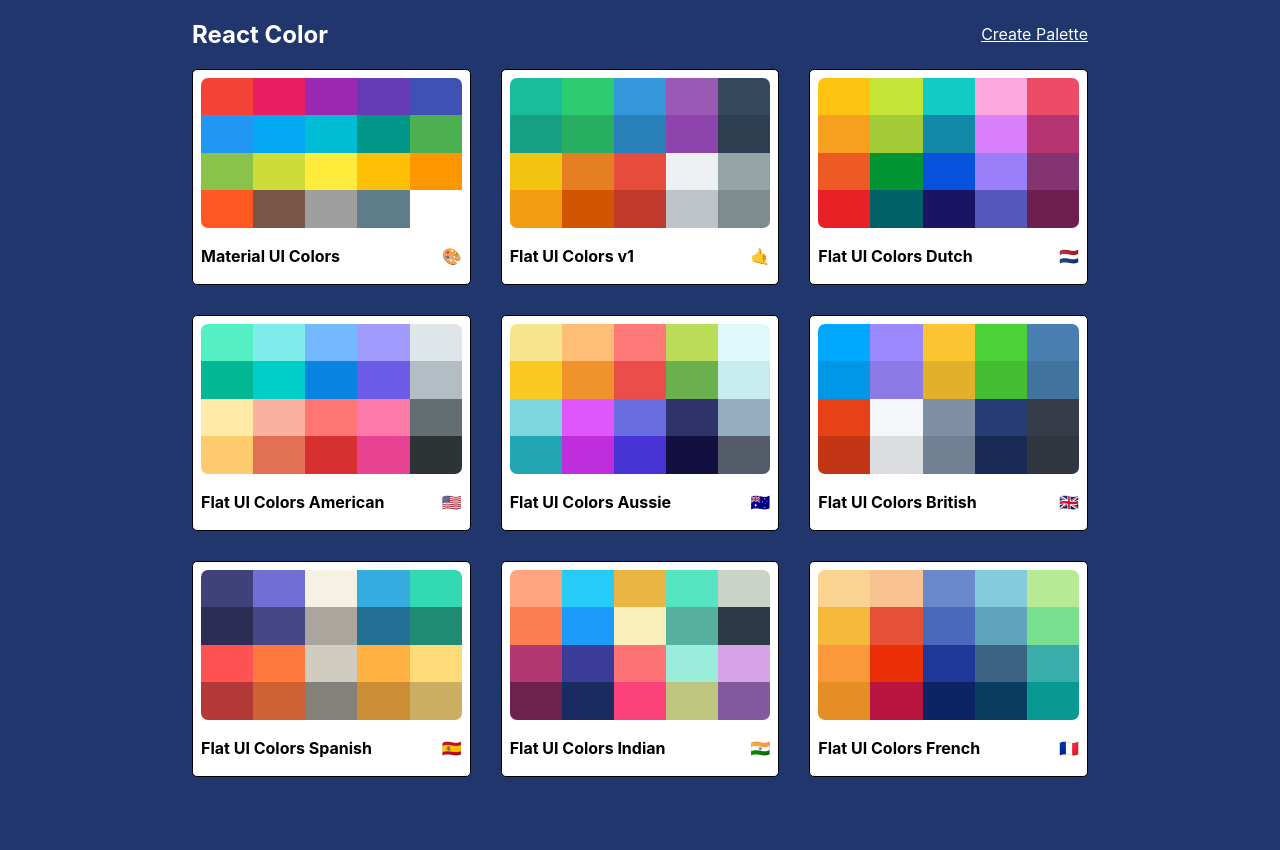
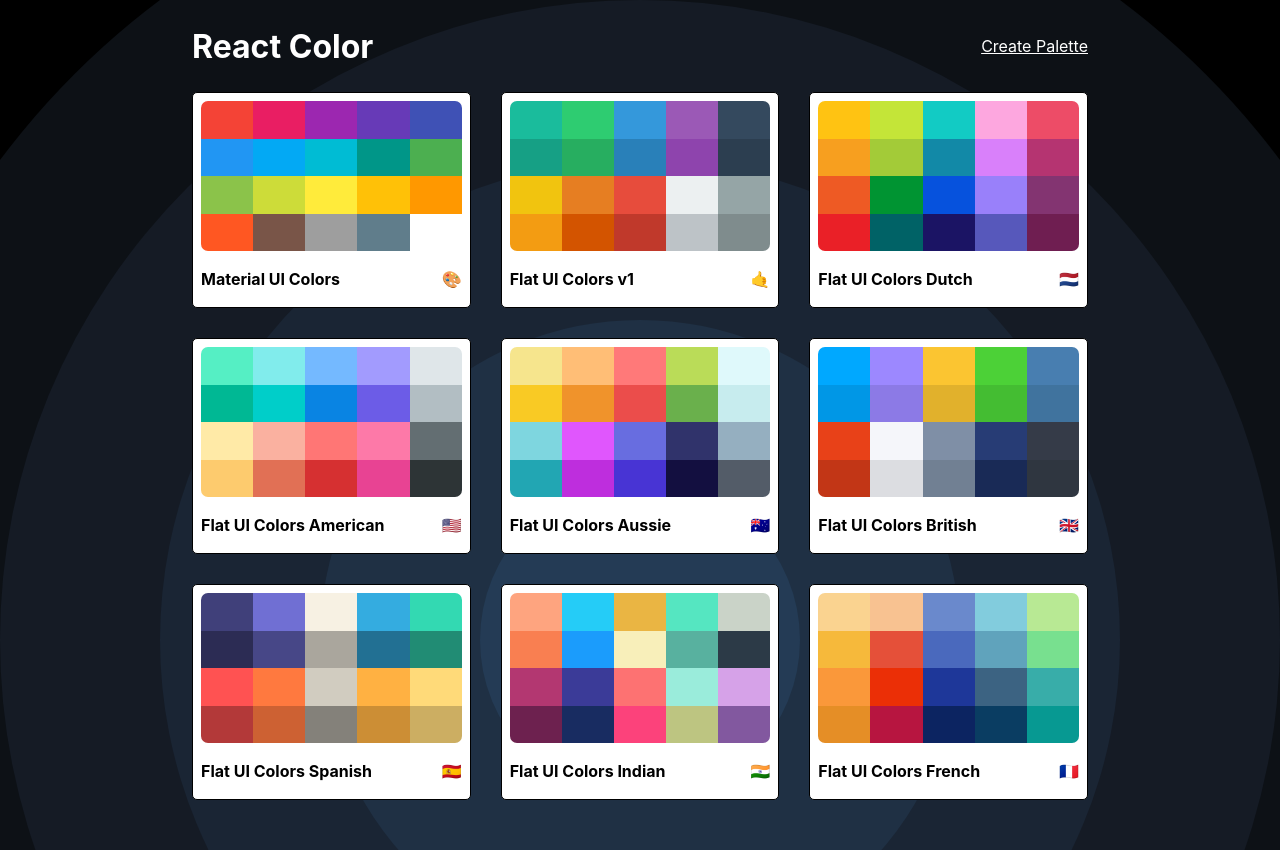
Before and after one commit to harelpanker/react-colors, a React (Create React App) app: page / in a window 1280 px wide. Built offline with nearby package versions, Linux system fonts and the light colour scheme.

Commit message:
Add background svg to PaletteList

```diff
--- a/src/components/PaletteList.js
+++ b/src/components/PaletteList.js
@@ -16,7 +16,7 @@
       <div className={classes.root}>
         <div className={classes.container}>
           <nav className={classes.nav}>
-            <h1>React Color</h1>
+            <h1 className={classes.heading}>React Color</h1>
             <Link to='/palette/new'>Create Palette</Link>
           </nav>
           <div className={classes.palettes}>
--- a/src/components/styles/PaletteListStyles.js
+++ b/src/components/styles/PaletteListStyles.js
@@ -1,4 +1,5 @@
 import sizes from "./sizes";
+import bg from "./bg.svg";
 
 export default {
   root: {
@@ -8,7 +9,13 @@
     alignItems: "flex-start",
     justifyContent: "center",
     paddingBottom: 50,
+    backgroundColor: "#000000",
+    /* background by SVGBackgrounds.com */
+    backgroundImage: `url(${bg})`,
+    backgroundRepeat: "no-repeat",
+    backgroundSize: "cover",
   },
+  heading: { fontSize: "2rem" },
   container: {
     width: "70%",
     maxWidth: "1200px",
```
Also changed, not shown: src/components/styles/bg.svg (added).
